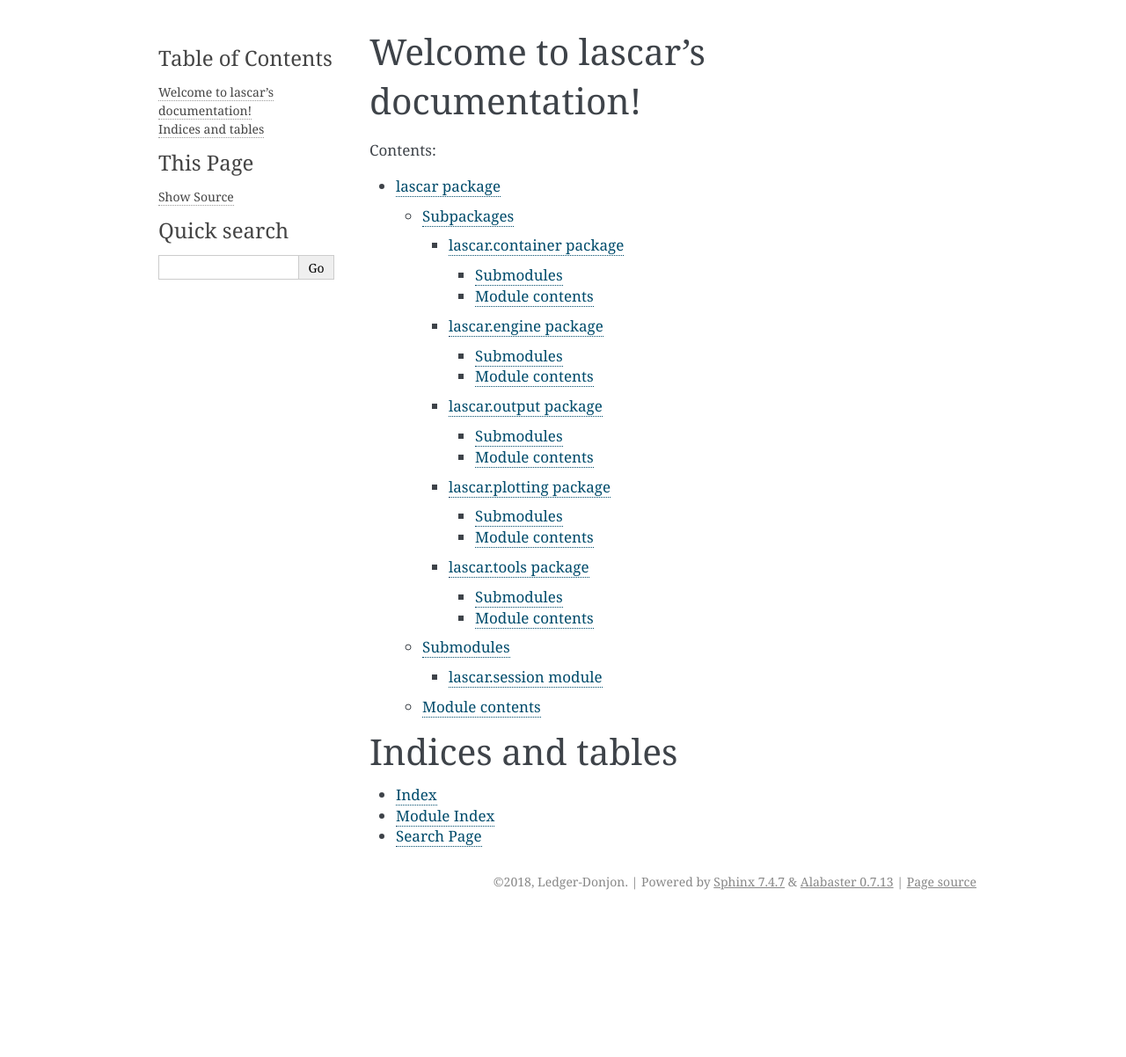
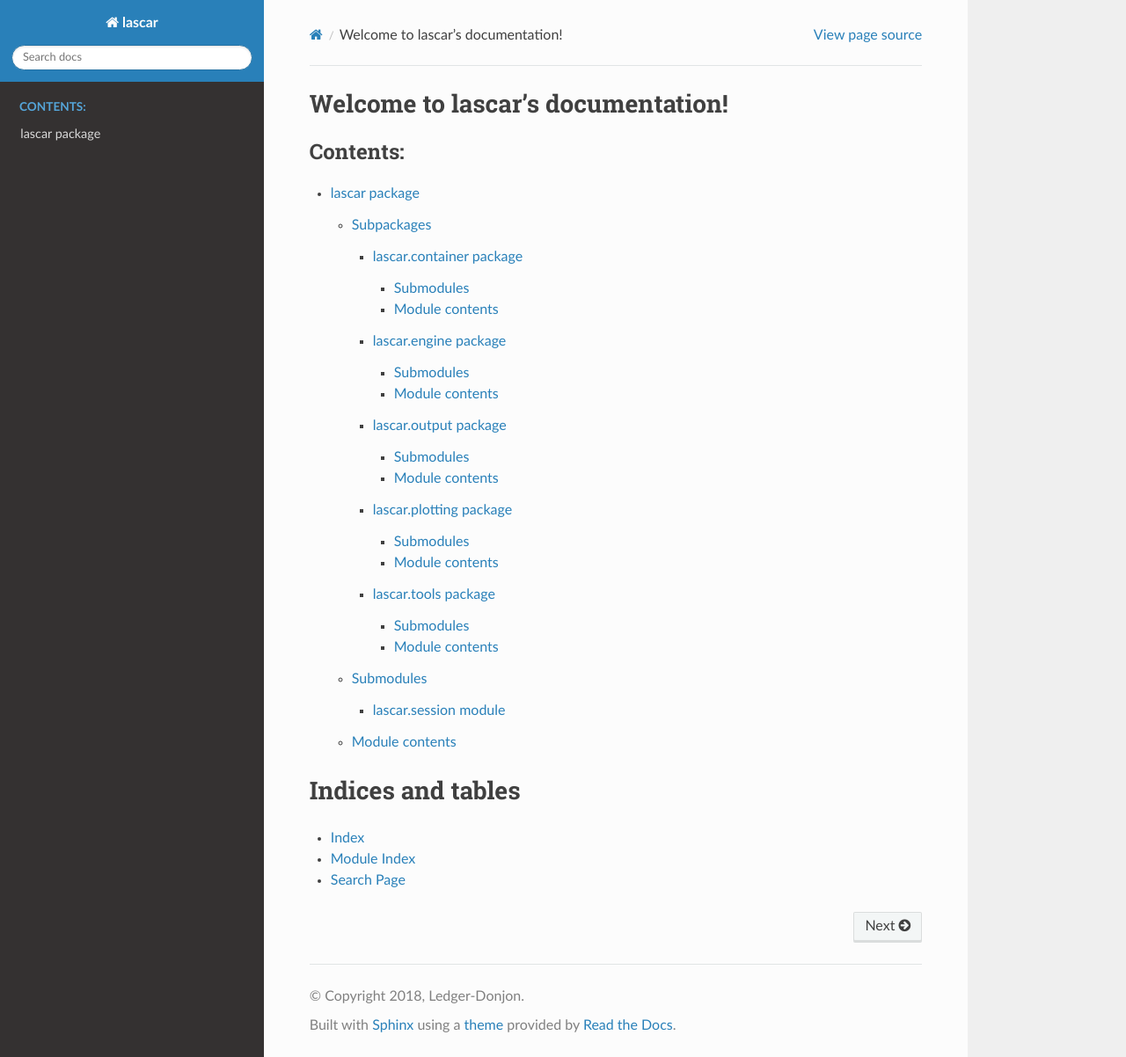
Before and after one commit to Ledger-Donjon/lascar, a Sphinx documentation site: the page built from docs/index.rst, in a window 1280 px wide and 1202 px high. Shown: the whole window at 88% size. Built offline with Sphinx 7.4.7 and the Read the Docs theme 2.0.0, drawn with Linux system fonts in a browser that asks for light colours.

Commit message:
Doc integration for rtd.
Updated sphinx theme.
Added rtd badge in readme.

```diff
--- a/docs/conf.py
+++ b/docs/conf.py
@@ -77,7 +77,7 @@
 # The theme to use for HTML and HTML Help pages.  See the documentation for
 # a list of builtin themes.
 #
-html_theme = 'alabaster'
+html_theme = 'sphinx_rtd_theme'
 
 # Theme options are theme-specific and customize the look and feel of a theme
 # further.  For a list of options available for each theme, see the
```
Also changed, not shown: README.md (+1 -0 lines).
